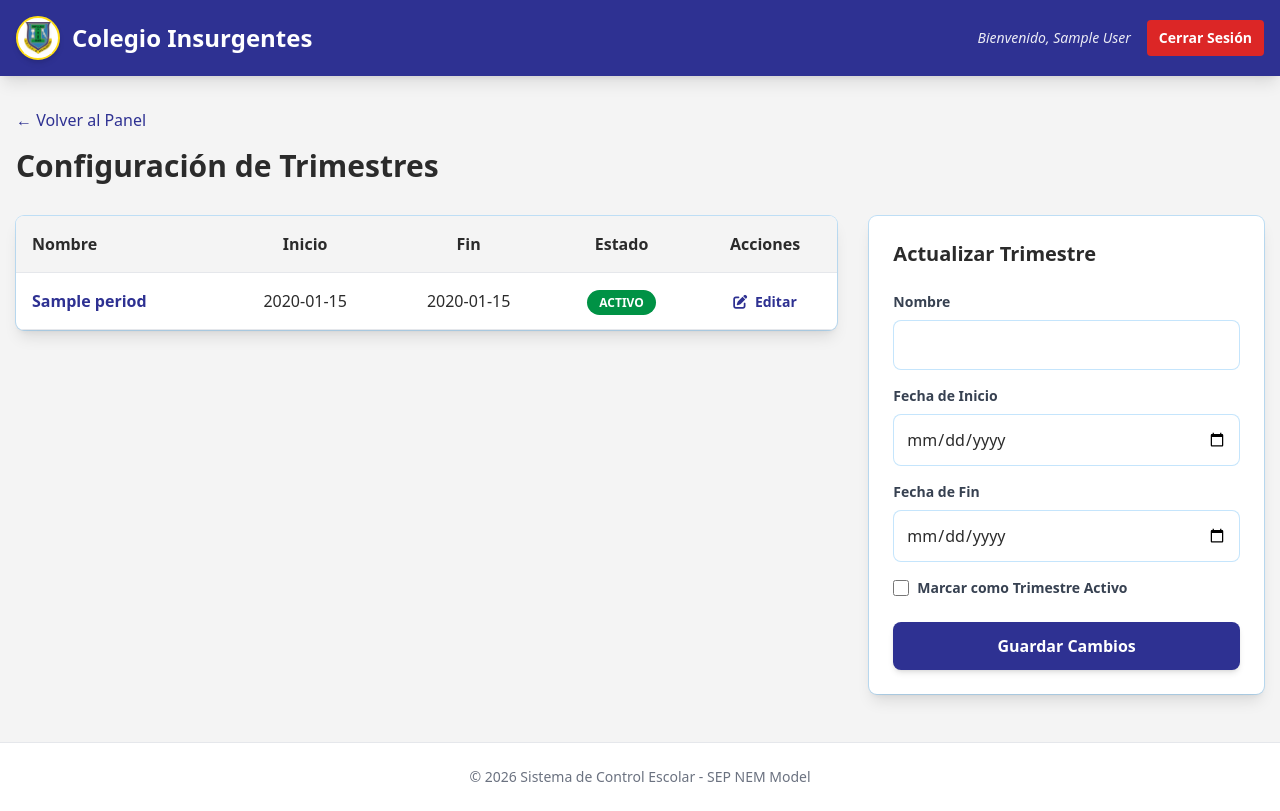
After one commit to ElShilakil/SistemaDeGestionDeAlumnos, a Flask app: page /admin/periods in a window 1280 px wide. The commit adds this page. Run offline with Flask 3, Linux system fonts and the light colour scheme; the visitor is signed in with stand-in values (Sample User, id 1); tables that the repository leaves empty hold one stand-in row (values such as "Sample post"); some libraries are stand-ins or nearby versions.

Commit message:
Add SchoolPeriod model and period management
Introduce a SchoolPeriod model and wire school period support across the app: add period_id to Activity, relationship to SchoolPeriod, and ensure activities are created within an active period. Add admin routes and template to create/edit/activate periods (with default seed periods), show active period on admin and teacher dashboards, and provide a teacher gradebook period filter. Update report view to compute and display subject and field averages per period. Also change default DB name to colegio_insurgentes and remove the old seed_data helper from utils.

```diff
--- a/app.py
+++ b/app.py
@@ -1,14 +1,14 @@
 import os
 from flask import Flask
 from extensions import db, session_manager
-from utils import create_admin, seed_data
+from utils import create_admin
 
 def create_app():
     app = Flask(__name__)
 
     # Configuración
     app.config['SECRET_KEY'] = os.environ.get('SECRET_KEY', 'dev_key_school_control_123')
-    app.config['SQLALCHEMY_DATABASE_URI'] = os.environ.get('DATABASE_URL', 'postgresql://postgres:postgres@localhost/school_system')
+    app.config['SQLALCHEMY_DATABASE_URI'] = os.environ.get('DATABASE_URL', 'postgresql://postgres:postgres@localhost/colegio_insurgentes')
     app.config['SQLALCHEMY_TRACK_MODIFICATIONS'] = False
     app.config['SESSION_TYPE'] = 'filesystem'
 
--- a/blueprints/admin.py
+++ b/blueprints/admin.py
@@ -1,6 +1,6 @@
 from flask import Blueprint, render_template, request, redirect, url_for, flash, session
 from extensions import db
-from models import User, Student, TeacherAssignment, Subject, Grade
+from models import User, Student, TeacherAssignment, Subject, Grade, SchoolPeriod
 from decorators import login_required
 from sqlalchemy.exc import IntegrityError
 import re
@@ -13,7 +13,51 @@ admin_bp = Blueprint('admin', __name__, url_prefix='/admin')
 def admin_dashboard():
     teacher_count = User.query.filter_by(role='teacher').count()
     student_count = Student.query.filter_by(is_active=True).count()
-    return render_template('admin/dashboard.html', teacher_count=teacher_count, student_count=student_count)
+    active_period = SchoolPeriod.query.filter_by(is_active=True).first()
+    return render_template('admin/dashboard.html',
+                           teacher_count=teacher_count,
+                           student_count=student_count,
+                           active_period=active_period)
+
+@admin_bp.route('/periods', methods=['GET', 'POST'])
+@login_required(permission='MANAGE_ASSIGNMENTS')
+def manage_periods():
+    if request.method == 'POST':
+        period_id = request.form.get('period_id')
+        name = request.form.get('name')
+        start_date = datetime.strptime(request.form.get('start_date'), '%Y-%m-%d').date()
+        end_date = datetime.strptime(request.form.get('end_date'), '%Y-%m-%d').date()
+        is_active = request.form.get('is_active') == 'on'
+
+        if start_date >= end_date:
+            flash("La fecha de inicio debe ser anterior a la fecha de fin.", "error")
+        else:
+            if is_active:
+                SchoolPeriod.query.update({SchoolPeriod.is_active: False})
+
+            if period_id:
+                period = SchoolPeriod.query.get(period_id)
+                period.name = name
+                period.start_date = start_date
+                period.end_date = end_date
+                period.is_active = is_active
+            else:
+                new_period = SchoolPeriod(name=name, start_date=start_date, end_date=end_date, is_active=is_active)
+                db.session.add(new_period)
+
+            db.session.commit()
+            flash("Periodo actualizado con éxito.", "success")
+
+    periods = SchoolPeriod.query.all()
+    if not periods:
+        p1 = SchoolPeriod(name="Trimestre 1", start_date=datetime(2023, 8, 28).date(), end_date=datetime(2023, 11, 24).date(), is_active=True)
+        p2 = SchoolPeriod(name="Trimestre 2", start_date=datetime(2023, 11, 27).date(), end_date=datetime(2024, 3, 8).date(), is_active=False)
+        p3 = SchoolPeriod(name="Trimestre 3", start_date=datetime(2024, 3, 11).date(), end_date=datetime(2024, 7, 12).date(), is_active=False)
+        db.session.add_all([p1, p2, p3])
+        db.session.commit()
+        periods = [p1, p2, p3]
+
+    return render_template('admin/periods.html', periods=periods)
 
 @admin_bp.route('/teachers', methods=['GET', 'POST'])
 @login_required(permission='MANAGE_TEACHERS')
@@ -258,23 +302,35 @@ def list_reports():
 @login_required(permission='VIEW_REPORTS')
 def view_report_card(student_id):
     student = Student.query.get_or_404(student_id)
+    periods = SchoolPeriod.query.order_by(SchoolPeriod.start_date).all()
     grades = Grade.query.filter_by(student_id=student_id).all()
 
     subject_data = {}
+    grouped_scores = {}
+
     for g in grades:
         activity = g.activity
         subj = activity.subject
+        period_id = activity.period_id
+
         if subj.id not in subject_data:
             subject_data[subj.id] = {
                 'name': subj.name,
                 'field': subj.formative_field,
-                'scores': []
+                'averages': {}
             }
-        subject_data[subj.id]['scores'].append(g.score)
 
-    for sid in subject_data:
-        scores = subject_data[sid]['scores']
-        subject_data[sid]['average'] = sum(scores) / len(scores) if scores else 0
+        if subj.id not in grouped_scores:
+            grouped_scores[subj.id] = {}
+
+        if period_id not in grouped_scores[subj.id]:
+            grouped_scores[subj.id][period_id] = []
+
+        grouped_scores[subj.id][period_id].append(g.score)
+
+    for subj_id, periods_scores in grouped_scores.items():
+        for period_id, scores in periods_scores.items():
+            subject_data[subj_id]['averages'][period_id] = sum(scores) / len(scores) if scores else 0
 
     field_data = {}
     formative_fields = [
@@ -285,7 +341,7 @@ def view_report_card(student_id):
     ]
 
     for field in formative_fields:
-        field_data[field] = {'subjects': [], 'average': 0}
+        field_data[field] = {'subjects': [], 'averages': {}}
 
     for sid in subject_data:
         data = subject_data[sid]
@@ -293,9 +349,13 @@ def view_report_card(student_id):
 
     for field in field_data:
         subjs = field_data[field]['subjects']
-        if subjs:
-            field_data[field]['average'] = sum(s['average'] for s in subjs) / len(subjs)
-        else:
-            field_data[field]['average'] = 0
+        for period in periods:
+            period_scores = [s['averages'][period.id] for s in subjs if period.id in s['averages']]
+            if period_scores:
+                field_data[field]['averages'][period.id] = sum(period_scores) / len(period_scores)
 
-    return render_template('admin/view_report.html', student=student, field_data=field_data, today=datetime.now())
+    return render_template('admin/view_report.html',
+                           student=student,
+                           field_data=field_data,
+                           periods=periods,
+                           today=datetime.now())
--- /dev/null
+++ b/templates/admin/periods.html
@@ -0,0 +1,96 @@
+{% extends "base.html" %}
+
+{% block title %}Configuración de Trimestres - Control Escolar{% endblock %}
+
+{% block content %}
+<div class="mb-8 flex justify-between items-center">
+    <div>
+        <a href="{{ url_for('admin.admin_dashboard') }}" class="text-deepBlue hover:underline">&larr; Volver al Panel</a>
+        <h1 class="text-3xl font-bold text-charcoal mt-4">Configuración de Trimestres</h1>
+    </div>
+</div>
+
+<div class="grid grid-cols-1 lg:grid-cols-3 gap-8">
+    <!-- List of Periods -->
+    <div class="lg:col-span-2">
+        <div class="bg-white rounded-lg shadow-lg overflow-hidden ring-1 ring-skyBlue ring-opacity-30">
+            <table class="w-full text-left border-collapse">
+                <thead>
+                    <tr class="bg-offWhite border-b">
+                        <th class="p-4 font-bold text-charcoal">Nombre</th>
+                        <th class="p-4 font-bold text-charcoal text-center">Inicio</th>
+                        <th class="p-4 font-bold text-charcoal text-center">Fin</th>
+                        <th class="p-4 font-bold text-charcoal text-center">Estado</th>
+                        <th class="p-4 font-bold text-charcoal text-center">Acciones</th>
+                    </tr>
+                </thead>
+                <tbody>
+                    {% for period in periods %}
+                    <tr class="border-b hover:bg-gray-50 transition-colors">
+                        <td class="p-4 font-bold text-deepBlue">{{ period.name }}</td>
+                        <td class="p-4 text-center text-charcoal">{{ period.start_date }}</td>
+                        <td class="p-4 text-center text-charcoal">{{ period.end_date }}</td>
+                        <td class="p-4 text-center">
+                            {% if period.is_active %}
+                            <span class="px-3 py-1 bg-emeraldGreen text-white text-xs font-black uppercase rounded-full">Activo</span>
+                            {% else %}
+                            <span class="px-3 py-1 bg-gray-200 text-gray-600 text-xs font-black uppercase rounded-full">Inactivo</span>
+                            {% endif %}
+                        </td>
+                        <td class="p-4 text-center">
+                            <button onclick="editPeriod({{ period.id }}, '{{ period.name }}', '{{ period.start_date }}', '{{ period.end_date }}', {{ 'true' if period.is_active else 'false' }})"
+                                    class="text-deepBlue hover:text-blue-800 font-bold text-sm">
+                                <i class="fas fa-edit mr-1"></i> Editar
+                            </button>
+                        </td>
+                    </tr>
+                    {% endfor %}
+                </tbody>
+            </table>
+        </div>
+    </div>
+
+    <!-- Edit/Add Form -->
+    <div class="lg:col-span-1">
+        <div class="bg-white p-6 rounded-lg shadow-lg ring-1 ring-skyBlue ring-opacity-30">
+            <h2 id="form-title" class="text-xl font-bold mb-6 text-charcoal">Actualizar Trimestre</h2>
+            <form method="POST">
+                <input type="hidden" name="period_id" id="period_id">
+                <div class="mb-4">
+                    <label class="block text-sm font-bold text-gray-700 mb-2">Nombre</label>
+                    <input type="text" name="name" id="name" required
+                           class="w-full border border-skyBlue border-opacity-30 rounded-lg p-3 focus:ring-2 focus:ring-deepBlue outline-none transition-all">
+                </div>
+                <div class="mb-4">
+                    <label class="block text-sm font-bold text-gray-700 mb-2">Fecha de Inicio</label>
+                    <input type="date" name="start_date" id="start_date" required
+                           class="w-full border border-skyBlue border-opacity-30 rounded-lg p-3 focus:ring-2 focus:ring-deepBlue outline-none transition-all">
+                </div>
+                <div class="mb-4">
+                    <label class="block text-sm font-bold text-gray-700 mb-2">Fecha de Fin</label>
+                    <input type="date" name="end_date" id="end_date" required
+                           class="w-full border border-skyBlue border-opacity-30 rounded-lg p-3 focus:ring-2 focus:ring-deepBlue outline-none transition-all">
+                </div>
+                <div class="mb-6 flex items-center">
+                    <input type="checkbox" name="is_active" id="is_active" class="w-4 h-4 text-deepBlue border-gray-300 rounded focus:ring-deepBlue">
+                    <label class="ml-2 text-sm font-bold text-gray-700">Marcar como Trimestre Activo</label>
+                </div>
+                <button type="submit" class="w-full bg-deepBlue hover:bg-blue-900 text-white font-bold py-3 rounded-lg shadow-md transition-all">
+                    Guardar Cambios
+                </button>
+            </form>
+        </div>
+    </div>
+</div>
+
+<script>
+function editPeriod(id, name, start, end, active) {
+    document.getElementById('period_id').value = id;
+    document.getElementById('name').value = name;
+    document.getElementById('start_date').value = start;
+    document.getElementById('end_date').value = end;
+    document.getElementById('is_active').checked = active;
+    document.getElementById('form-title').innerText = 'Editar ' + name;
+}
+</script>
+{% endblock %}
--- a/templates/base.html
+++ b/templates/base.html
@@ -39,7 +39,7 @@
                 <div class="bg-white p-1 rounded-full mr-3 shadow-md border-2 border-goldenYellow flex items-center justify-center">
                     <img src="{{ url_for('static', filename='logo.webp') }}" alt="Logo" class="h-8 w-8 object-contain">
                 </div>
-                COLEGIO INSURGENTES
+                Colegio Insurgentes
             </a>
             <div class="space-x-4 flex items-center">
                 {% if session.get('user_id') %}
--- a/templates/teacher/dashboard.html
+++ b/templates/teacher/dashboard.html
@@ -7,6 +7,9 @@
     <h1 class="text-3xl font-bold text-gray-800">Panel del Profesor</h1>
     {% if assignment %}
     <p class="text-gray-600">Asignado a: <span class="font-bold text-institutionalBlue">{{ assignment.grade }}° "{{ assignment.group }}"</span></p>
+    {% if active_period %}
+    <p class="text-sm text-gray-500 mt-1">Periodo Actual: <span class="px-2 py-0.5 bg-sky-100 text-sky-800 rounded-full font-bold text-[10px] uppercase">{{ active_period.name }}</span></p>
+    {% endif %}
     {% endif %}
 </div>
 
```
Also changed, not shown: blueprints/teacher.py (+45 -18 lines), models.py (+10 -0 lines), templates/admin/dashboard.html (+17 -0 lines), templates/admin/view_report.html (+13 -3 lines), templates/teacher/gradebook.html (+13 -0 lines), utils.py (+0 -53 lines).
